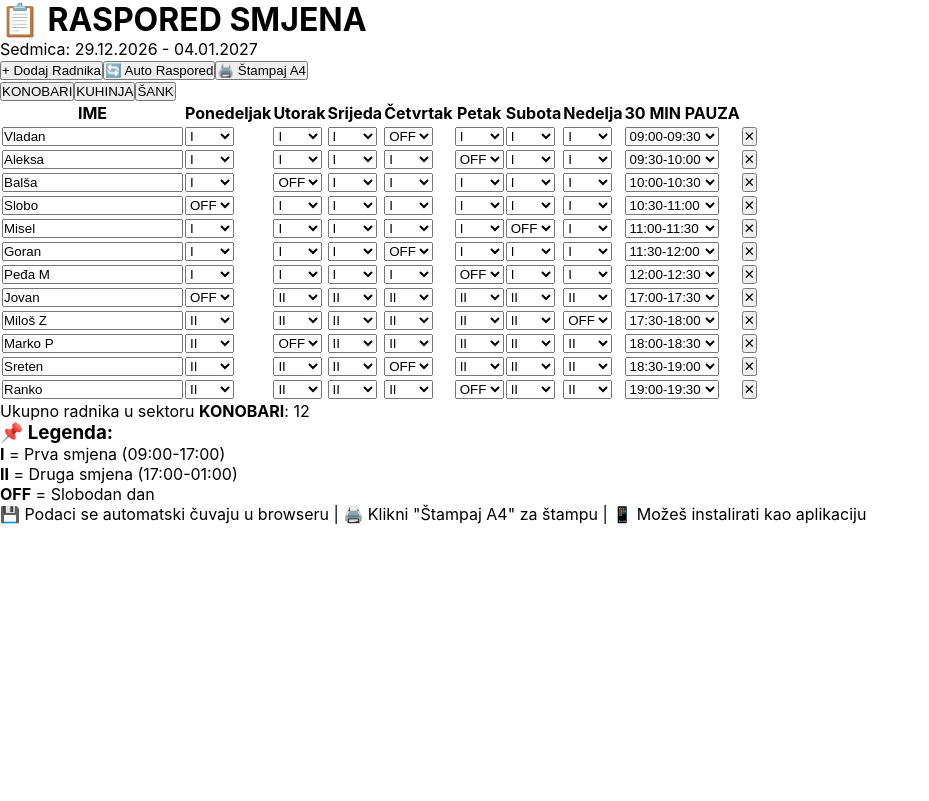
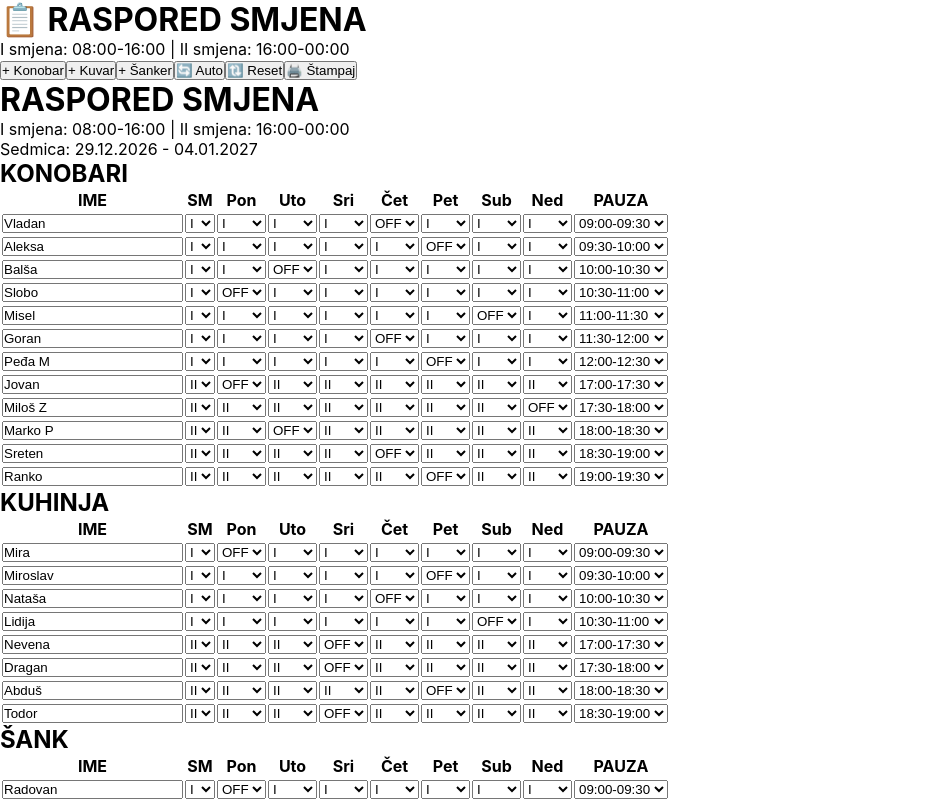
Before and after one commit to babaluu2025/raspored-smjena, a React (Vite) app: page / in a window 1280 px wide. Shown: the top 801 px of the page, without its empty margins (0-929 px from the left). Built offline with nearby package versions, Linux system fonts and the light colour scheme.

Commit message:
Update RasporedApp.jsx

```diff
--- a/src/components/RasporedApp.jsx
+++ b/src/components/RasporedApp.jsx
@@ -1,17 +1,27 @@
 import { useState, useEffect } from 'react'
 
-const DANI = ["Ponedeljak", "Utorak", "Srijeda", "Četvrtak", "Petak", "Subota", "Nedelja"];
+const DANI = [
+  "Ponedeljak", "Utorak", "Srijeda", "Četvrtak",
+  "Petak", "Subota", "Nedelja"
+];
+
 const SMJENE = ["I", "II", "OFF"];
 const SEKTORI = ["KONOBARI", "KUHINJA", "ŠANK"];
 
+// Pauze za prvu smenu (08:00-16:00)
 const PAUZE_PRVA = [
-  "09:00-09:30", "09:30-10:00", "10:00-10:30", "10:30-11:00",
-  "11:00-11:30", "11:30-12:00", "12:00-12:30"
+  "09:00-09:30", "09:30-10:00", "10:00-10:30",
+  "10:30-11:00", "11:00-11:30", "11:30-12:00",
+  "12:00-12:30", "12:30-13:00", "13:00-13:30",
+  "13:30-14:00", "14:00-14:30", "14:30-15:00"
 ];
 
+// Pauze za drugu smenu (16:00-00:00)
 const PAUZE_DRUGA = [
-  "17:00-17:30", "17:30-18:00", "18:00-18:30", "18:30-19:00",
-  "19:00-19:30", "19:30-20:00", "20:00-20:30"
+  "17:00-17:30", "17:30-18:00", "18:00-18:30",
+  "18:30-19:00", "19:00-19:30", "19:30-20:00",
+  "20:00-20:30", "20:30-21:00", "21:00-21:30",
+  "21:30-22:00", "22:00-22:30", "22:30-23:00"
 ];
 
 const POCETNI_PODACI = {
@@ -55,8 +65,6 @@ export default function RasporedApp() {
     return saved ? JSON.parse(saved) : POCETNI_PODACI;
   });
 
-  const [aktivniSektor, setAktivniSektor] = useState(SEKTORI[0]);
-
   useEffect(() => {
     localStorage.setItem('rasporedPodaci', JSON.stringify(podaci));
   }, [podaci]);
@@ -74,12 +82,11 @@ export default function RasporedApp() {
   const azurirajDan = (sektor, index, dan, vrijednost) => {
     const noviPodaci = { ...podaci };
     const radnik = noviPodaci[sektor][index];
-
     if (vrijednost === "OFF") {
       radnik.slobodniDan = DANI.indexOf(dan);
+    } else {
+      radnik.smjena = vrijednost;
     }
-    radnik.smjena = vrijednost === "OFF" ? radnik.smjena : vrijednost;
-
     setPodaci(noviPodaci);
   };
 
@@ -95,122 +102,129 @@ export default function RasporedApp() {
     setPodaci(noviPodaci);
   };
 
-  const dodajRadnika = () => {
+  const azurirajSmjenu = (sektor, index, smjena) => {
     const noviPodaci = { ...podaci };
-    const sektor = aktivniSektor;
-    const brojRadnika = noviPodaci[sektor].length;
-
-    const noviRadnik = {
-      ime: "",
-      smjena: brojRadnika < 7 ? "I" : "II",
-      pauza: brojRadnika < 7 ? PAUZE_PRVA[brojRadnika % PAUZE_PRVA.length] : PAUZE_DRUGA[brojRadnika % PAUZE_DRUGA.length],
-      slobodniDan: brojRadnika % 7
+    noviPodaci[sektor][index].smjena = smjena;
+    if (smjena === "I") {
+      noviPodaci[sektor][index].pauza = PAUZE_PRVA[index % PAUZE_PRVA.length];
+    } else {
+      noviPodaci[sektor][index].pauza = PAUZE_DRUGA[index % PAUZE_DRUGA.length];
+    }
+    setPodaci(noviPodaci);
   };
 
-    noviPodaci[sektor].push(noviRadnik);
+  const dodajRadnika = (sektor) => {
+    const noviPodaci = { ...podaci };
+    const radniciUSektoru = noviPodaci[sektor];
+    const prvaSmena = radniciUSektoru.filter(r => r.smjena === "I").length;
+    const drugaSmena = radniciUSektoru.filter(r => r.smjena === "II").length;
+    const smjena = prvaSmena <= drugaSmena ? "I" : "II";
+    const pauza = smjena === "I"
+      ? PAUZE_PRVA[prvaSmena % PAUZE_PRVA.length]
+      : PAUZE_DRUGA[drugaSmena % PAUZE_DRUGA.length];
+
+    const brojSlobodnihPoDanima = DANI.map((dan, index) => ({
+      dan: index,
+      broj: radniciUSektoru.filter(r => r.slobodniDan === index).length
+    }));
+    brojSlobodnihPoDanima.sort((a, b) => a.broj - b.broj);
+    const slobodniDan = brojSlobodnihPoDanima[0].dan;
+
+    radniciUSektoru.push({
+      ime: "",
+      smjena: smjena,
+      pauza: pauza,
+      slobodniDan: slobodniDan
+    });
     setPodaci(noviPodaci);
   };
 
   const obrisiRadnika = (sektor, index) => {
+    if (window.confirm("Sigurno želiš da obrišeš ovog radnika?")) {
       const noviPodaci = { ...podaci };
       noviPodaci[sektor].splice(index, 1);
       setPodaci(noviPodaci);
+    }
   };
 
   const autoRasporedi = () => {
     const noviPodaci = { ...podaci };
-
     Object.keys(noviPodaci).forEach(sektor => {
       noviPodaci[sektor].forEach((radnik, index) => {
         radnik.slobodniDan = index % 7;
-
-        // Rotacija slobodnih dana svake sedmice
         const trenutniOffset = Math.floor(Date.now() / (7 * 24 * 60 * 60 * 1000)) % 7;
         radnik.slobodniDan = (radnik.slobodniDan + trenutniOffset) % 7;
       });
     });
-
     setPodaci(noviPodaci);
   };
 
-  const radniciSaRasporedom = generisiRaspored(podaci[aktivniSektor]);
-  const svePauze = [...PAUZE_PRVA, ...PAUZE_DRUGA];
+  const resetujPodatke = () => {
+    if (window.confirm("Sigurno želiš da resetuješ SVE podatke na početne?")) {
+      localStorage.removeItem('rasporedPodaci');
+      setPodaci(POCETNI_PODACI);
+    }
+  };
+
+  // Komponenta za prikaz tabele jednog sektora
+  const TabelaSektora = ({ sektor, podaciSektora, naslov }) => {
+    const radnici = generisiRaspored(podaciSektora);
 
     return (
-    <div className="min-h-screen bg-gray-50">
-      <div className="max-w-full mx-auto p-4">
-        {/* Header */}
-        <div className="bg-white rounded-2xl shadow-lg p-6 mb-6">
-          <div className="flex flex-wrap justify-between items-center gap-4 mb-6 no-print">
-            <div>
-              <h1 className="text-2xl sm:text-3xl font-bold">📋 RASPORED SMJENA</h1>
-              <p className="text-sm text-gray-500 mt-1">Sedmica: 29.12.2026 - 04.01.2027</p>
-            </div>
-            <div className="flex flex-wrap gap-2">
-              <button onClick={dodajRadnika} className="bg-green-600 text-white px-4 py-2 rounded-xl text-sm hover:bg-green-700">
-                + Dodaj Radnika
-              </button>
-              <button onClick={autoRasporedi} className="bg-blue-600 text-white px-4 py-2 rounded-xl text-sm hover:bg-blue-700">
-                🔄 Auto Raspored
-              </button>
-              <button onClick={() => window.print()} className="bg-black text-white px-4 py-2 rounded-xl text-sm hover:bg-gray-800">
-                🖨️ Štampaj A4
-              </button>
-            </div>
-          </div>
-
-          {/* Tabovi za sektore */}
-          <div className="flex gap-2 mb-6 no-print">
-            {SEKTORI.map(sektor => (
-              <button
-                key={sektor}
-                onClick={() => setAktivniSektor(sektor)}
-                className={`px-6 py-3 rounded-xl font-bold text-sm transition-all ${
-                  aktivniSektor === sektor
-                    ? 'bg-black text-white shadow-lg'
-                    : 'bg-gray-200 text-gray-700 hover:bg-gray-300'
-                }`}
-              >
-                {sektor}
-              </button>
-            ))}
-          </div>
-
-          {/* Tabela */}
-          <div className="overflow-x-auto">
-            <table className="w-full border-collapse text-sm">
+      <div className="mb-6 print:mb-3 print:break-inside-avoid">
+        <h2 className="text-lg font-bold mb-2 border-b-2 border-black pb-1 print:text-base">
+          {naslov}
+        </h2>
+        <table className="w-full border-collapse text-xs print:text-[9px]">
           <thead>
             <tr>
-                  <th className="border bg-gray-900 text-white p-3 min-w-[150px] text-left">IME</th>
+              <th className="border border-gray-400 bg-gray-200 p-1 print:p-0.5 text-left min-w-[100px] print:min-w-[70px]">
+                IME
+              </th>
+              <th className="border border-gray-400 bg-gray-200 p-1 print:p-0.5 text-center min-w-[45px] print:min-w-[35px]">
+                SM
+              </th>
               {DANI.map(dan => (
-                    <th key={dan} className="border bg-gray-900 text-white p-3 min-w-[90px] text-center">
-                      {dan}
+                <th key={dan} className="border border-gray-400 bg-gray-200 p-1 print:p-0.5 text-center min-w-[55px] print:min-w-[45px] text-[10px] print:text-[7px]">
+                  {dan.substring(0, 3)}
                 </th>
               ))}
-                  <th className="border bg-yellow-500 text-black p-3 min-w-[140px] text-center">30 MIN PAUZA</th>
-                  <th className="border bg-gray-200 p-3 w-10 no-print"></th>
+              <th className="border border-gray-400 bg-yellow-300 p-1 print:p-0.5 text-center min-w-[90px] print:min-w-[70px] text-[10px] print:text-[7px]">
+                PAUZA
+              </th>
             </tr>
           </thead>
           <tbody>
-                {radniciSaRasporedom.map((radnik, index) => (
+            {radnici.map((radnik, index) => (
               <tr key={index} className={index % 2 === 0 ? 'bg-white' : 'bg-gray-50'}>
-                    <td className="border p-2">
+                <td className="border border-gray-300 p-1 print:p-0.5">
                   <input
                     value={radnik.ime}
-                        onChange={(e) => azurirajIme(aktivniSektor, index, e.target.value)}
-                        className="w-full p-2 outline-none font-medium bg-transparent"
-                        placeholder="Upiši ime..."
+                    onChange={(e) => azurirajIme(sektor, index, e.target.value)}
+                    className="w-full p-0.5 outline-none bg-transparent text-xs print:text-[8px] font-medium"
+                    placeholder="Ime..."
                   />
                 </td>
+                <td className="border border-gray-300 p-0.5 text-center">
+                  <select
+                    value={radnik.smjena}
+                    onChange={(e) => azurirajSmjenu(sektor, index, e.target.value)}
+                    className={`w-full p-0.5 text-center text-xs font-bold rounded print:text-[8px] ${
+                      radnik.smjena === 'I' ? 'bg-blue-100' : 'bg-green-100'
+                    }`}
+                  >
+                    <option value="I">I</option>
+                    <option value="II">II</option>
+                  </select>
+                </td>
                 {DANI.map(dan => (
-                      <td key={dan} className="border p-1 text-center">
+                  <td key={dan} className="border border-gray-300 p-0.5 text-center">
                     <select
                       value={radnik.raspored[dan]}
-                          onChange={(e) => azurirajDan(aktivniSektor, index, dan, e.target.value)}
-                          className={`w-full p-2 text-center font-bold rounded ${
-                            radnik.raspored[dan] === 'OFF' ? 'bg-red-100 text-red-700' :
-                            radnik.raspored[dan] === 'I' ? 'bg-blue-50 text-blue-700' :
-                            'bg-green-50 text-green-700'
+                      onChange={(e) => azurirajDan(sektor, index, dan, e.target.value)}
+                      className={`w-full p-0.5 text-center text-xs font-bold rounded print:text-[8px] ${
+                        radnik.raspored[dan] === 'OFF' ? 'bg-red-100' :
+                        radnik.raspored[dan] === 'I' ? 'bg-blue-100' : 'bg-green-100'
                       }`}
                     >
                       {SMJENE.map(s => (
@@ -219,60 +233,146 @@ export default function RasporedApp() {
                     </select>
                   </td>
                 ))}
-                    <td className="border p-1 bg-yellow-50">
+                <td className="border border-gray-300 p-0.5 bg-yellow-50">
                   <select
                     value={radnik.pauza}
-                        onChange={(e) => azurirajPauzu(aktivniSektor, index, e.target.value)}
-                        className="w-full p-2 bg-yellow-50 font-medium"
+                    onChange={(e) => azurirajPauzu(sektor, index, e.target.value)}
+                    className="w-full p-0.5 bg-yellow-50 text-xs print:text-[8px]"
                   >
                     {(radnik.smjena === "I" ? PAUZE_PRVA : PAUZE_DRUGA).map(p => (
                       <option key={p} value={p}>{p}</option>
                     ))}
                   </select>
                 </td>
-                    <td className="border p-1 text-center no-print">
-                      <button
-                        onClick={() => obrisiRadnika(aktivniSektor, index)}
-                        className="text-red-500 hover:text-red-700 font-bold text-lg"
-                        title="Obriši radnika"
-                      >
-                        ✕
-                      </button>
-                    </td>
               </tr>
             ))}
           </tbody>
         </table>
       </div>
+    );
+  };
 
-          {/* Brojač radnika */}
-          <div className="mt-4 text-sm text-gray-500 no-print">
-            Ukupno radnika u sektoru <strong>{aktivniSektor}</strong>: {podaci[aktivniSektor].length}
+  return (
+    <div className="min-h-screen bg-gray-100 print:bg-white">
+      {/* Header - ne štampa se */}
+      <div className="bg-white shadow-lg mb-4 no-print">
+        <div className="max-w-full mx-auto p-4">
+          <div className="flex flex-wrap justify-between items-center gap-3">
+            <div>
+              <h1 className="text-2xl sm:text-3xl font-bold">📋 RASPORED SMJENA</h1>
+              <p className="text-sm text-gray-500">I smjena: 08:00-16:00 | II smjena: 16:00-00:00</p>
+            </div>
+            <div className="flex flex-wrap gap-2">
+              <button onClick={() => dodajRadnika('KONOBARI')} className="bg-green-600 text-white px-3 py-2 rounded-lg text-sm hover:bg-green-700">
+                + Konobar
+              </button>
+              <button onClick={() => dodajRadnika('KUHINJA')} className="bg-green-600 text-white px-3 py-2 rounded-lg text-sm hover:bg-green-700">
+                + Kuvar
+              </button>
+              <button onClick={() => dodajRadnika('ŠANK')} className="bg-green-600 text-white px-3 py-2 rounded-lg text-sm hover:bg-green-700">
+                + Šanker
+              </button>
+              <button onClick={autoRasporedi} className="bg-blue-600 text-white px-3 py-2 rounded-lg text-sm hover:bg-blue-700">
+                🔄 Auto
+              </button>
+              <button onClick={resetujPodatke} className="bg-gray-600 text-white px-3 py-2 rounded-lg text-sm hover:bg-gray-700">
+                🔃 Reset
+              </button>
+              <button onClick={() => window.print()} className="bg-black text-white px-4 py-2 rounded-lg text-sm hover:bg-gray-800 font-bold">
+                🖨️ Štampaj
+              </button>
+            </div>
+          </div>
         </div>
       </div>
 
-        {/* Legenda */}
-        <div className="bg-white rounded-2xl shadow p-6 no-print">
-          <h3 className="font-bold mb-2">📌 Legenda:</h3>
-          <div className="grid grid-cols-1 sm:grid-cols-3 gap-4 text-sm">
-            <div>
-              <span className="inline-block w-4 h-4 bg-blue-100 border border-blue-300 mr-2"></span>
-              <strong>I</strong> = Prva smjena (09:00-17:00)
+      {/* Sadržaj za štampu - SVA 3 SEKTORA */}
+      <div className="max-w-full mx-auto p-4 print:p-2">
+        <div className="bg-white rounded-lg shadow print:shadow-none p-4 print:p-0">
+
+          {/* Naslov - samo u štampi */}
+          <div className="hidden print:block text-center mb-3 border-b-2 border-black pb-2">
+            <h1 className="text-xl font-bold">RASPORED SMJENA</h1>
+            <p className="text-sm">I smjena: 08:00-16:00 | II smjena: 16:00-00:00</p>
+            <p className="text-xs text-gray-600">Sedmica: 29.12.2026 - 04.01.2027</p>
           </div>
-            <div>
-              <span className="inline-block w-4 h-4 bg-green-100 border border-green-300 mr-2"></span>
-              <strong>II</strong> = Druga smjena (17:00-01:00)
-            </div>
-            <div>
-              <span className="inline-block w-4 h-4 bg-red-100 border border-red-300 mr-2"></span>
-              <strong>OFF</strong> = Slobodan dan
+
+          {/* Sva 3 sektora */}
+          <TabelaSektora
+            sektor="KONOBARI"
+            podaciSektora={podaci.KONOBARI}
+            naslov="KONOBARI"
+          />
+
+          <TabelaSektora
+            sektor="KUHINJA"
+            podaciSektora={podaci.KUHINJA}
+            naslov="KUHINJA"
+          />
+
+          <TabelaSektora
+            sektor="ŠANK"
+            podaciSektora={podaci.ŠANK}
+            naslov="ŠANK"
+          />
+
+          {/* Legenda - samo u štampi */}
+          <div className="hidden print:block mt-3 pt-2 border-t border-gray-300 text-xs">
+            <p><strong>I</strong> = Prva smjena (08:00-16:00) | <strong>II</strong> = Druga smjena (16:00-00:00) | <strong>OFF</strong> = Slobodan dan</p>
           </div>
         </div>
-          <p className="mt-3 text-xs text-gray-400">
-            💾 Podaci se automatski čuvaju u browseru | 🖨️ Klikni "Štampaj A4" za štampu | 📱 Možeš instalirati kao aplikaciju
+      </div>
+
+      {/* Legenda na ekranu */}
+      <div className="max-w-full mx-auto p-4 no-print">
+        <div className="bg-white rounded-lg shadow p-4">
+          <h3 className="font-bold mb-2">📌 Legenda:</h3>
+          <div className="grid grid-cols-1 sm:grid-cols-3 gap-3 text-sm">
+            <div><span className="inline-block w-4 h-4 bg-blue-100 border mr-2"></span>
+              <strong>I</strong> = Prva smjena (08:00-16:00)</div>
+            <div><span className="inline-block w-4 h-4 bg-green-100 border mr-2"></span>
+              <strong>II</strong> = Druga smjena (16:00-00:00)</div>
+            <div><span className="inline-block w-4 h-4 bg-red-100 border mr-2"></span>
+              <strong>OFF</strong> = Slobodan dan</div>
+          </div>
+          <p className="mt-2 text-xs text-gray-500">
+            💡 Klikni <strong>Štampaj</strong> za štampu svih sektora na A4 uspravno | Podaci se čuvaju automatski
           </p>
         </div>
       </div>
+
+      {/* CSS za štampu */}
+      <style>{`
+        @media print {
+          @page {
+            size: A4 portrait;
+            margin: 8mm;
+          }
+          body {
+            background: white !important;
+            font-size: 9px;
+          }
+          .no-print {
+            display: none !important;
+          }
+          table {
+            font-size: 8px;
+          }
+          input, select {
+            border: none !important;
+            background: transparent !important;
+            -webkit-appearance: none;
+            -moz-appearance: none;
+            font-size: 8px;
+          }
+          select {
+            padding: 0 !important;
+          }
+          .print\\:break-inside-avoid {
+            break-inside: avoid;
+          }
+        }
+      `}</style>
     </div>
   );
 }
```
Lines whose indentation alone changed are shown as unchanged.
